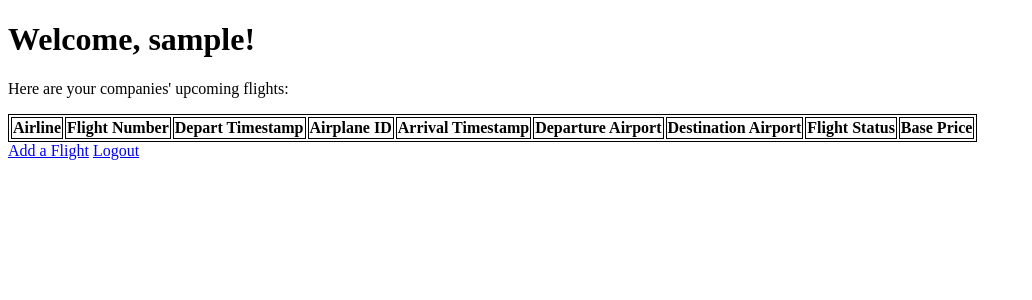
After one commit to leeked/Air-Ticket-Database, a Flask app: page /staffview in a window 1280 px wide. The commit adds this page. Shown: the top 300 px of the page, without its empty margins (0-1032 px from the left). Run offline with Flask 2, Linux system fonts and the light colour scheme; the visitor is signed in with stand-in values (Sample User, id 1); data that the repository does not hold is empty.

Commit message:
added initial staff view code, still working on it

```diff
--- a/webapp/app.py
+++ b/webapp/app.py
@@ -253,6 +253,38 @@ def search():
 		return render_template('search.html', error=error)
 
 """
+Staff
+"""
+
+@app.route('/staffview', methods=['GET', 'POST'])
+def staffview():
+	print(f"session = {session}")
+	username=session['username']
+	airline = session["employer"]
+	cursor = conn.cursor()
+
+	all_flights = "SELECT * FROM Flights WHERE airline_name = %s"
+	cursor.execute(all_flights, (airline))
+
+	data = cursor.fetchall()
+	cursor.close()
+	return render_template('flightmanager.html', flights=data, username=username)
+
+@app.route('/staffaddflight', methods=['GET', 'POST'])
+def addflight():
+	print(f"session = {session}")
+	username=session['username']
+	airline = session["employer"]
+	cursor = conn.cursor()
+
+	all_flights = "SELECT * FROM Flights WHERE airline_name = %s"
+	cursor.execute(all_flights, (airline))
+
+	data = cursor.fetchall()
+	cursor.close()
+	return render_template('staffaddflight.html')
+
+"""
 LOGOUT
 """
 
--- /dev/null
+++ b/webapp/templates/flightmanager.html
@@ -0,0 +1,43 @@
+{% extends 'base.html' %}
+
+{% block head %}
+<h1>Welcome, {{username}}!</h1>
+{% endblock %}
+
+{% block body %}
+<p class="message">Here are your companies' upcoming flights:</p>
+<style type="text/css">
+	table, th, td{
+		border: 1px solid black;
+	}
+</style>
+
+<table>
+	<th>Airline</th>
+	<th>Flight Number</th>
+	<th>Depart Timestamp</th>
+    <th>Airplane ID</th>
+	<th>Arrival Timestamp</th>
+    <th>Departure Airport</th>
+	<th>Destination Airport</th>
+	<th>Flight Status</th>
+    <th>Base Price</th>
+
+{% for line in flights %}
+	<tr>
+		<td>{{line['airline_name']}}</td>
+		<td>{{line['flight_number']}}</td>
+        <td>{{line['depart_ts']}}</td>
+        <td>{{line['airplane_id']}}</td>
+        <td>{{line['arrival_ts']}}</td>
+		<td>{{line['depart_airport_code']}}</td>
+		<td>{{line['arrival_airport_code']}}</td>
+		<td>{{line['flight_status']}}</td>
+        <td>{{line['base_price']}}</td>
+	</tr>
+{% endfor %}
+</table>
+<!-- <a href="/stafftest">staff test page</a> -->
+<a href="/staffaddflight">Add a Flight</a>
+<a href="/logout">Logout</a>
+{% endblock %}
--- a/webapp/templates/home.html
+++ b/webapp/templates/home.html
@@ -47,4 +47,7 @@
 
 	<a href="/logout">Logout</a>
 {% endif %}
+{% if usertype == 'staff' %}
+	<a href="/staffview">Manage Flights</a>
+{% endif %}
 {% endblock %}
```
Also changed, not shown: webapp/templates/staffaddflight.html (added, +26 -0 lines), 1 other file.
